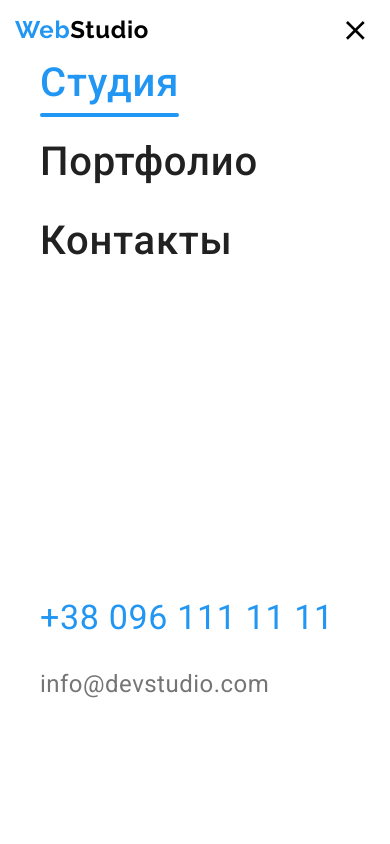
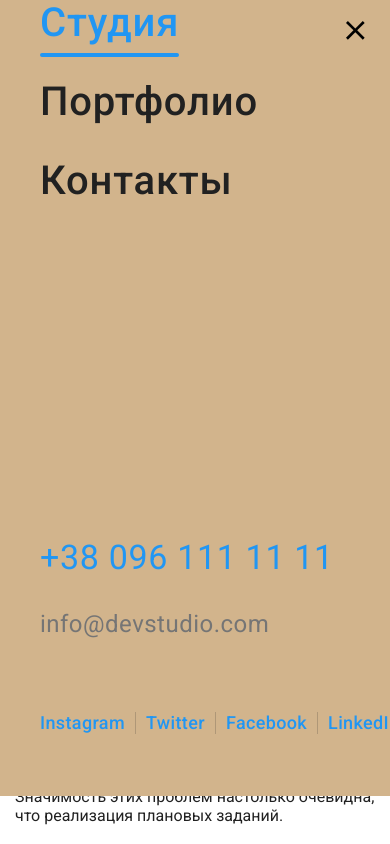
Before and after one commit to YuriiBerezan/goit-markup-hw-08, a plain HTML site: page index.html in a window 390 px wide. Both pictures are taken after a click on the button 355 px from the left and 30 px from the top of the page. Shown: the top 844 px of the page. Drawn offline with nearby package versions, Linux system fonts and the light colour scheme.

Commit message:
good header

```diff
--- a/index.html
+++ b/index.html
@@ -66,6 +66,23 @@
                 </svg>
                 +38 096 111 11 11</a
               >
+            </div>
+            <div class="header-social-links">
+              <ul class="header-social-links__list">
+                <li class="header-social-links__item">
+                  <a href="" class="header-social-links__title">Instagram</a>
+                </li>
+
+                <li class="header-social-links__item">
+                  <a href="" class="header-social-links__title">Twitter</a>
+                </li>
+                <li class="header-social-links__item">
+                  <a href="" class="header-social-links__title">Facebook</a>
+                </li>
+                <li class="header-social-links__item">
+                  <a href="" class="header-social-links__title">LinkedIn</a>
+                </li>
+              </ul>
             </div>
           </div>
         </nav>
--- a/sass/components/_header-contacts.scss
+++ b/sass/components/_header-contacts.scss
@@ -1,6 +1,6 @@
 .header-contacts {
   @media screen and (max-width: 767px) {
-    display: inline-flex;
+    display: flex;
     flex-direction: column;
   }
 
@@ -69,3 +69,37 @@
     }
   }
 }
+
+.header-social-links {
+  @media screen and (max-width: 767px) {
+    margin-left: 40px;
+    margin-top: 64px;
+    margin-bottom: 48px;
+    &__list {
+      display: flex;
+    }
+
+    &__item {
+      border-right: 1px solid rgba(33, 33, 33, 0.2);
+      padding: 0 10px;
+    }
+    &__item:first-child {
+      padding-left: 0;
+    }
+    &__item:last-child {
+      padding-right: 0;
+      border-right: none;
+    }
+
+    &__title {
+      font-weight: 500;
+      font-size: 18px;
+      line-height: 1.2;
+      color: $web-color;
+      letter-spacing: 0.02em;
+    }
+  }
+  @media screen and (min-width: $tablet) {
+    display: none;
+  }
+}
--- a/sass/components/_header-icon-menu.scss
+++ b/sass/components/_header-icon-menu.scss
@@ -1,11 +1,12 @@
 .menu-container {
-  background-color: $contacts-footer-color;
+  // background-color: $contacts-footer-color;
+  background-color: tan;
   // height: 767px;
 
   @media screen and (max-width: 767px) {
     display: none;
     position: absolute;
-    top: 100%;
+    top: 0;
     left: 0;
     width: 100%;
     height: 796px;
@@ -22,6 +23,7 @@
 }
 
 .menu-button {
+  z-index: 1;
   cursor: pointer;
   display: inline-flex;
   align-items: center;
@@ -33,9 +35,13 @@
   & .icon-cross {
     display: none;
   }
+  & .icon-menu:hover {
+    fill: $web-color;
+  }
 
   &.is-open .icon-cross {
     display: block;
+    z-index: 2;
   }
 
   &.is-open .icon-menu {
```
Also changed, not shown: css/main.css, css/main.min.css, css/portfolio.css, css/portfolio.min.css, 4 other files.
